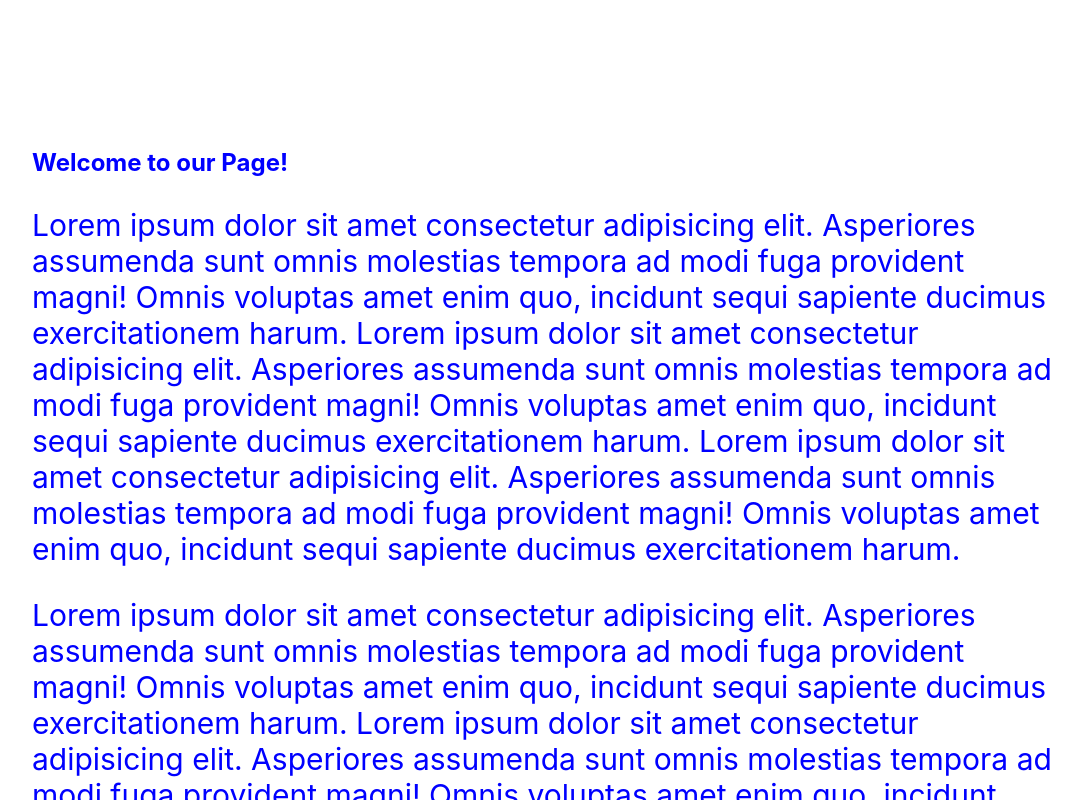
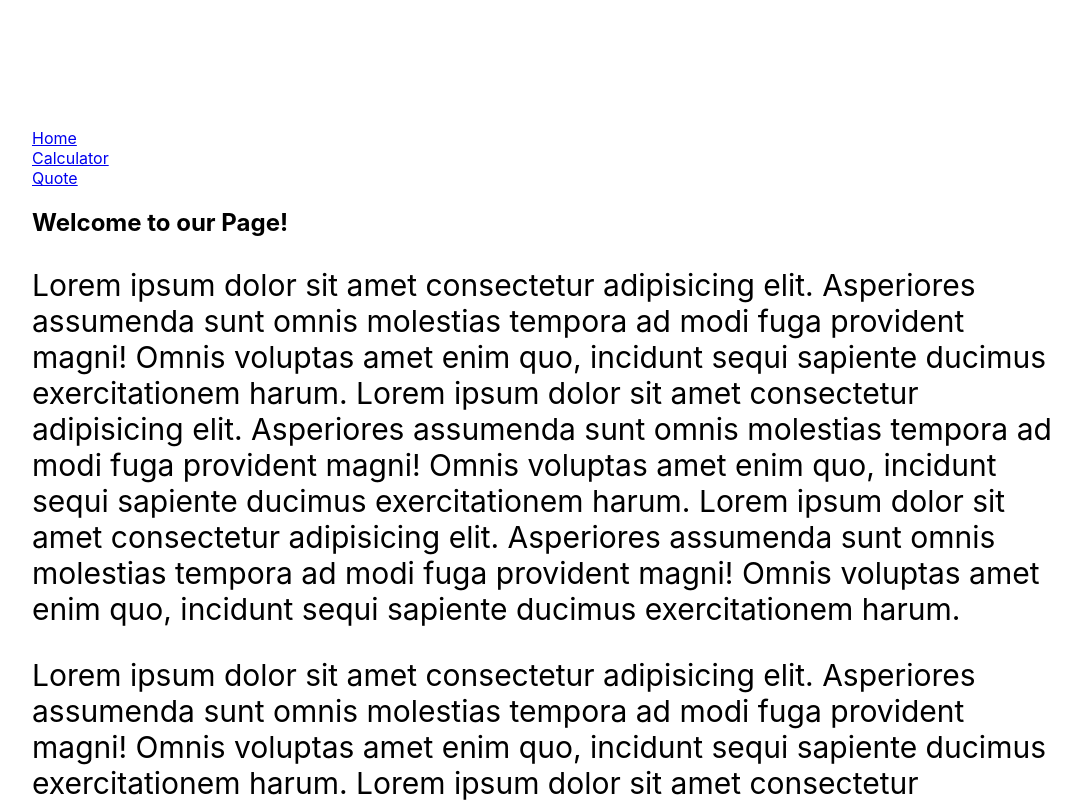
Before and after one commit to dvcorreia1984/math-magicians, a React (Create React App) app: page / in a window 1280 px wide. Shown: the top 800 px of the page, without its empty margins (96-1177 px from the left). Built offline with nearby package versions, Linux system fonts and the light colour scheme.

Commit message:
Added Navbar.jsx file

```diff
--- a/src/App.js
+++ b/src/App.js
@@ -4,10 +4,12 @@
 import QuotePage from './routes/QuotePage';
 import Home from './routes/Home';
 import CalculatorPage from './routes/CalculatorPage';
+import Navbar from './routes/Navbar';
 
 function App() {
   return (
     <BrowserRouter>
+      <Navbar />
       <Routes>
         <Route path="/" element={<Home />} />
         <Route path="/calculator" element={<CalculatorPage />} />
--- /dev/null
+++ b/src/routes/Navbar.jsx
@@ -0,0 +1,18 @@
+import React from 'react';
+import { Link } from 'react-router-dom';
+
+const Navbar = () => (
+  <div className="navBar">
+    <div className="home">
+      <Link to="/">Home</Link>
+    </div>
+    <div className="calculator">
+      <Link to="/calculator">Calculator</Link>
+    </div>
+    <div className="quote">
+      <Link to="/quote">Quote</Link>
+    </div>
+  </div>
+);
+
+export default Navbar;
--- a/src/styles/quote.css
+++ b/src/styles/quote.css
@@ -1,7 +1,3 @@
-body {
-  color: blue;
-}
-
 div#quote {
   display: flex;
   align-items: center;
```
